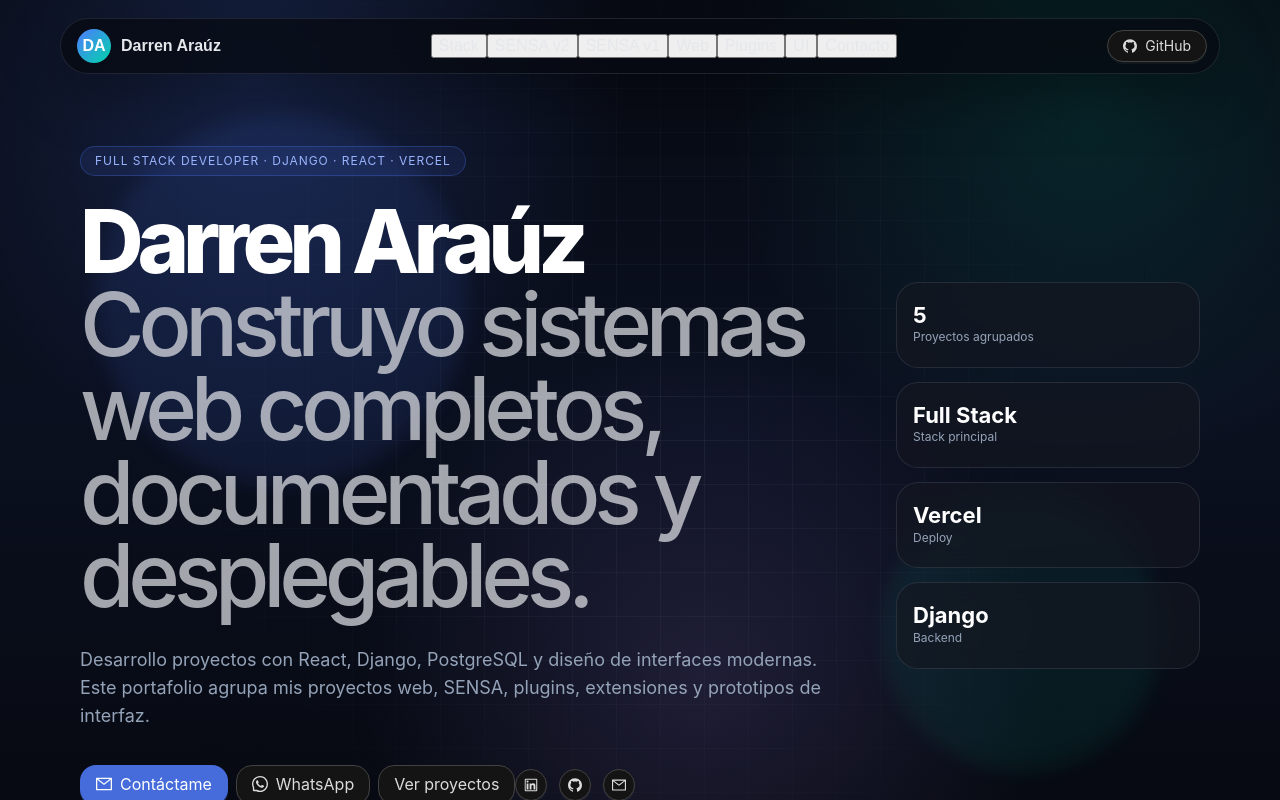
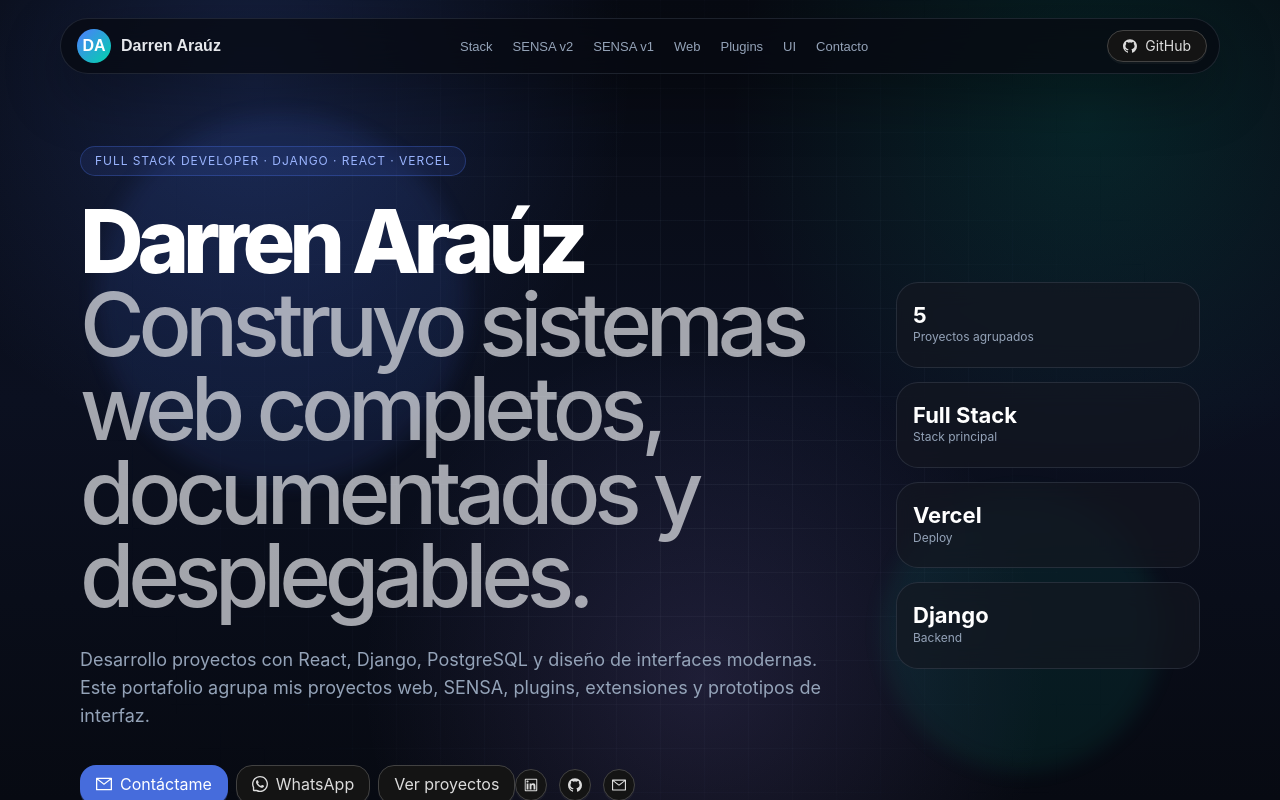
Before and after one commit to darrenarauz21/Portafolio, a React (Vite) app: page / in a window 1280 px wide. Built offline with nearby package versions, Linux system fonts and the light colour scheme.

Commit message:
Style custom navbar menu buttons

```diff
--- a/src/styles/global.css
+++ b/src/styles/global.css
@@ -23,6 +23,7 @@
 }
 img, svg, video, canvas { max-width: 100%; }
 a { color: inherit; }
+button { font-family: inherit; }
 
 body::before {
   content: "";
@@ -94,16 +95,61 @@
   background: linear-gradient(135deg, var(--primary), var(--accent));
 }
 .brand strong { overflow: hidden; text-overflow: ellipsis; }
-.desktop-anchor { flex: 1; display: flex; justify-content: center; min-width: 0; }
-.desktop-anchor .ant-anchor { gap: 0; min-width: 0; }
-.desktop-anchor .ant-anchor-link { padding-inline: 5px !important; }
-.desktop-anchor .ant-anchor-link-title { color: var(--muted) !important; font-size: 13px; white-space: nowrap; }
+.desktop-nav {
+  flex: 1;
+  min-width: 0;
+  display: flex;
+  align-items: center;
+  justify-content: center;
+  gap: 2px;
+  overflow: hidden;
+}
+.nav-link-button {
+  appearance: none;
+  border: 0;
+  border-radius: 999px;
+  background: transparent;
+  color: var(--muted);
+  cursor: pointer;
+  font-size: 13px;
+  line-height: 1;
+  padding: 10px 9px;
+  white-space: nowrap;
+  transition: color 0.2s ease, background-color 0.2s ease, transform 0.2s ease;
+}
+.nav-link-button:hover,
+.nav-link-button:focus-visible {
+  color: var(--text);
+  background: rgba(79, 123, 255, 0.13);
+  outline: none;
+}
+.nav-link-button:active { transform: translateY(1px); }
 .navbar-actions { flex-shrink: 0; }
 .mobile-menu-button { display: inline-flex; }
 .mobile-drawer .ant-drawer-content { background: #0b1020; }
 .mobile-drawer .ant-drawer-header { border-color: rgba(148, 163, 184, 0.14); }
-.mobile-anchor .ant-anchor-link { padding: 10px 0 !important; }
-.mobile-anchor .ant-anchor-link-title { color: var(--text) !important; font-size: 16px; }
+.mobile-nav {
+  display: grid;
+  gap: 8px;
+}
+.mobile-nav-link {
+  width: 100%;
+  appearance: none;
+  border: 1px solid rgba(148, 163, 184, 0.12);
+  border-radius: 16px;
+  background: rgba(255, 255, 255, 0.03);
+  color: var(--text);
+  cursor: pointer;
+  font-size: 16px;
+  padding: 13px 14px;
+  text-align: left;
+}
+.mobile-nav-link:hover,
+.mobile-nav-link:focus-visible {
+  border-color: rgba(79, 123, 255, 0.35);
+  background: rgba(79, 123, 255, 0.12);
+  outline: none;
+}
 .drawer-actions { display: grid; gap: 12px; margin-top: 28px; }
 
 .hero-modern {
@@ -241,7 +287,7 @@
 @keyframes float { from { transform: translateY(0) scale(1); } to { transform: translateY(28px) scale(1.08); } }
 
 @media (max-width: 1199px) {
-  .desktop-anchor .ant-anchor-link-title { font-size: 12px; }
+  .nav-link-button { font-size: 12px; padding-inline: 6px; }
   .navbar-modern { width: calc(100% - 28px); }
   .hero-modern { padding-top: 132px; }
 }
```
